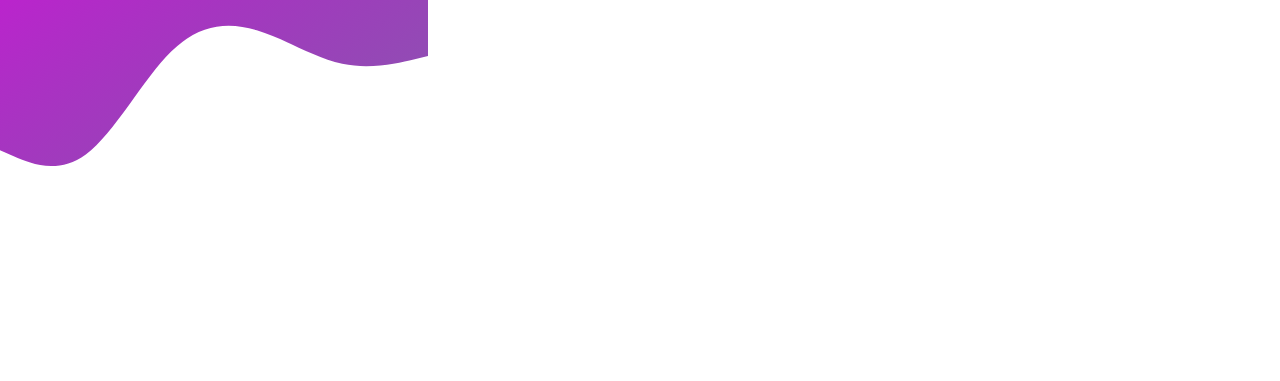
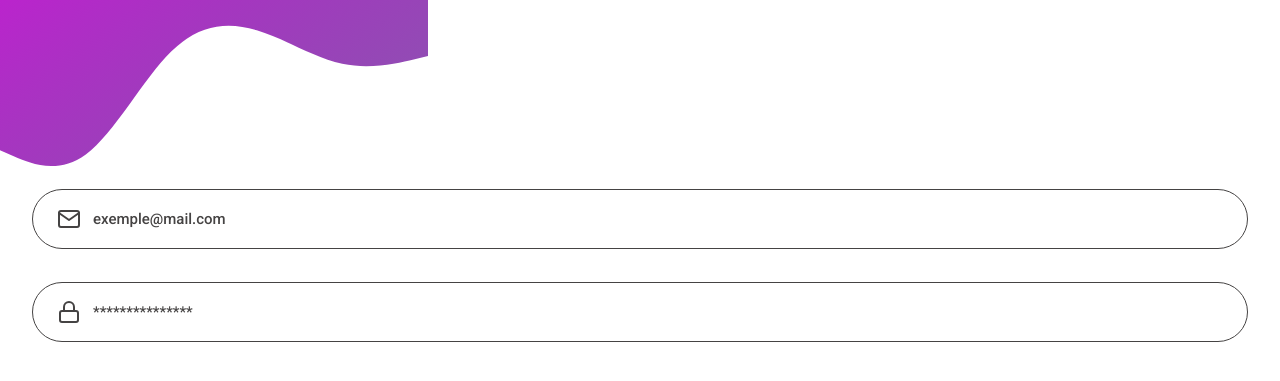
Before and after one commit to Gabriel-Souza2/Tela-login-Responsiva, a plain HTML site: page index.html in a window 1280 px wide. Shown: the part 213-594 px from the top of the page. Drawn offline with nearby package versions, Linux system fonts and the light colour scheme.

Commit message:
Criando campos de input

```diff
--- a/index.html
+++ b/index.html
@@ -7,9 +7,12 @@
     <link href="https://fonts.googleapis.com/css2?family=Roboto:wght@400;500;700&display=swap" rel="stylesheet">
     <meta name="viewport" content="width=device-width, initial-scale=1.0">
     <link rel="stylesheet" href="./css/main.css">
+    <script src="https://unpkg.com/feather-icons"></script>
     <title>Tela de login</title>
 </head>
 <body>
+    <!--       Começo do header    -->
+
     <header class="header">
         <div class="header-wrapper">
             <h1>Bem-Vindo!</h1>
@@ -17,5 +20,25 @@
         </div>
     </header>
 
+    <!--       Fim do header    -->
+
+    <!--       Começo do form    -->
+
+    <form action="" class="login">
+        <div class="input-wrapper">
+            <input type="email" name="email" id="" placeholder="exemple@mail.com">
+            <i data-feather="mail" class="input-icon"></i>
+        </div>
+        <div class="input-wrapper">
+            <input type="password" name="password" id="" placeholder="***************">
+            <i data-feather="lock" class="input-icon"></i>
+        </div>
+    </form>
+
+    <!--       Fim do form    -->
+
+    <script>
+        feather.replace()
+    </script>
 </body>
 </html>
--- a/sass/main.scss
+++ b/sass/main.scss
@@ -20,3 +20,60 @@
         }
     }
 }
+
+.login {
+    display: flex;
+    flex-direction: column;
+    justify-content: center;
+    align-items: center;
+    gap: 3.3rem;
+    margin-top: 2.3rem;
+    padding: 0 3.2rem;
+
+    .input-wrapper {
+        position: relative;
+        width: 100%;
+
+
+        .input-icon {
+            display: block;
+            position: absolute;
+            top: 50%;
+            transform: translateY(-50%);
+            font-size: 32px;
+            color: #454343;
+            margin-left: 2.5rem;
+        }
+
+        input {
+            width: 100%;
+            height: 6.0rem;
+            border-radius: 3.5rem;
+            border: 1px solid #454343;
+            padding: 2.5rem;
+            display: flex;
+            align-items: center;
+            padding-left: 6rem;
+
+            color: #454343;
+            font-size: 1.5rem;
+            font-weight: 500;
+
+            &::placeholder {
+                color: #454343;
+                font-size: 1.5rem;
+                font-weight: 500;
+            }
+        }
+
+    }
+
+    input:focus {
+        outline-color: #DF0CE3;
+    }
+
+    input:focus ~ svg.input-icon {
+        color: #DF0CE3;
+    }
+
+}
```
Also changed, not shown: css/main.css, 1 other file.
